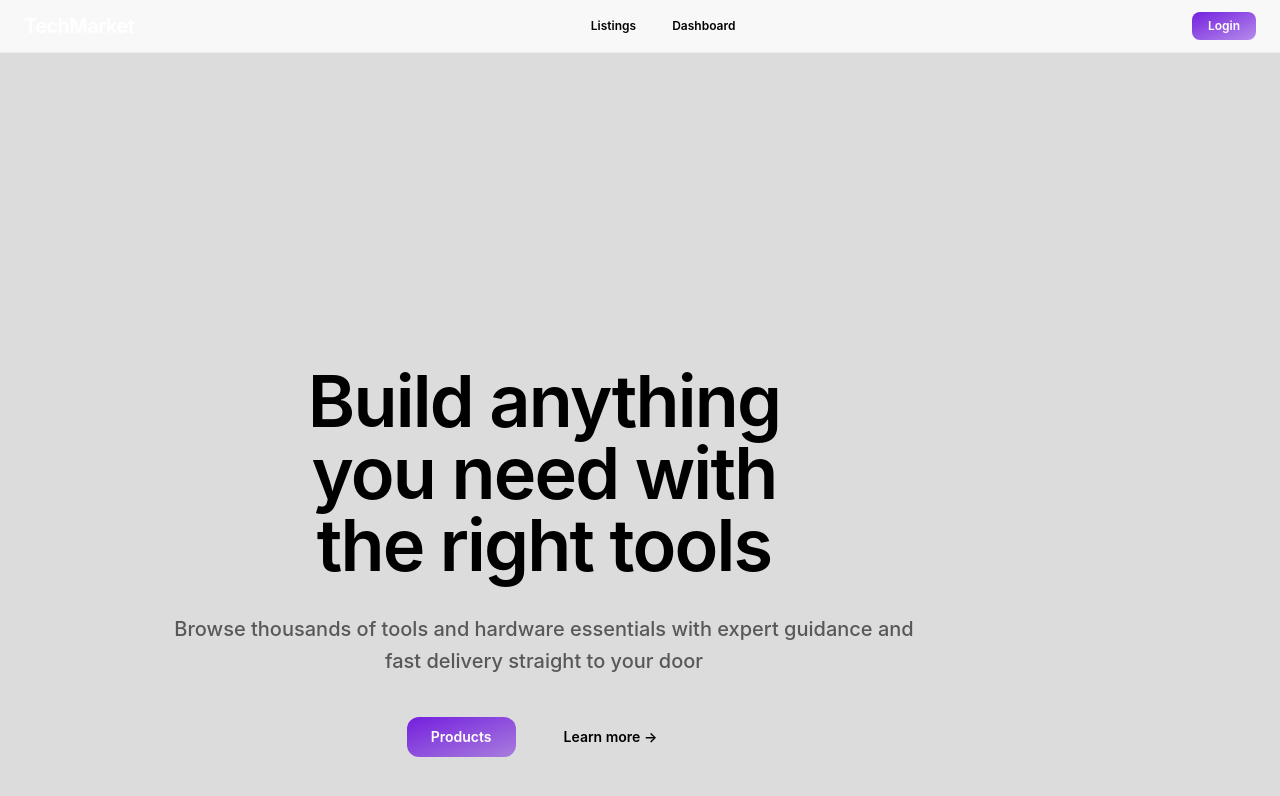
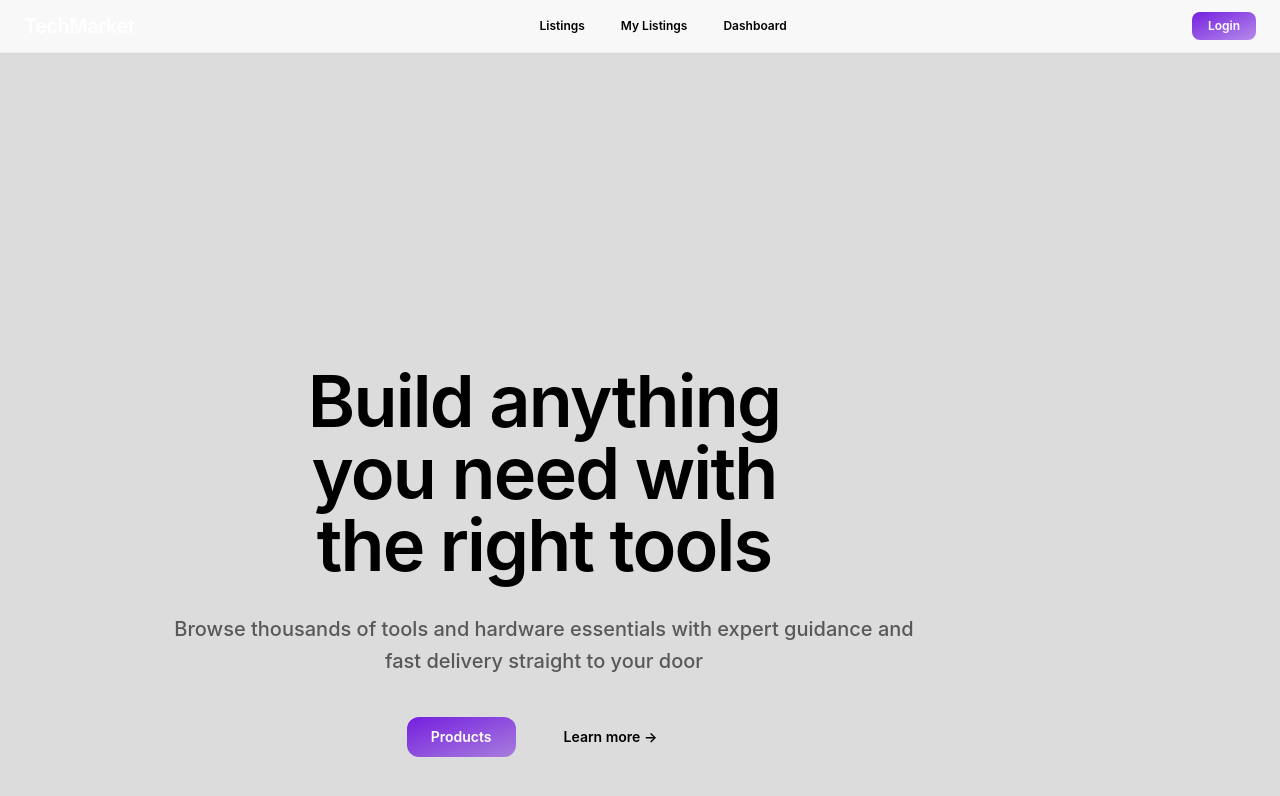
Before and after one commit to MihailDimitrov1235/online-tech-marketplace, a React (Vite) app in the folder client/: page / in a window 1280 px wide. Shown: the top 796 px of the page. Built offline with nearby package versions, Linux system fonts and the light colour scheme.

Commit message:
added my listings page

```diff
--- a/client/src/components/layout/TopBar.tsx
+++ b/client/src/components/layout/TopBar.tsx
@@ -22,6 +22,11 @@ export const TopBar = () => {
         <NavLink to={paths.listings}>
           <Button variant="ghost" size="sm">
             Listings
+          </Button>
+        </NavLink>
+        <NavLink to={paths.myListings}>
+          <Button variant="ghost" size="sm">
+            My Listings
           </Button>
         </NavLink>
         <NavLink to={paths.dashboard}>
--- /dev/null
+++ b/client/src/pages/MyListings.tsx
@@ -0,0 +1,3 @@
+export default function MyListings() {
+  return <div>MyListings</div>
+}
--- a/client/src/router.tsx
+++ b/client/src/router.tsx
@@ -8,6 +8,7 @@ import Register from "./pages/auth/Register"
 import Page404 from "@/pages/Page404"
 import Listings from "./pages/Listings"
 import Dashboard from "./pages/Dashboard"
+import MyListings from "./pages/MyListings"
 
 export const router = createBrowserRouter([
   {
@@ -24,6 +25,15 @@ export const router = createBrowserRouter([
           {
             index: true,
             element: <Listings />,
+          },
+        ],
+      },
+      {
+        path: "my-listings",
+        children: [
+          {
+            index: true,
+            element: <MyListings />,
           },
         ],
       },
@@ -67,4 +77,5 @@ export const paths = {
   profile: "/profile",
   listings: "/listings",
   dashboard: "/dashboard",
+  myListings: "/my-listings",
 }
```
